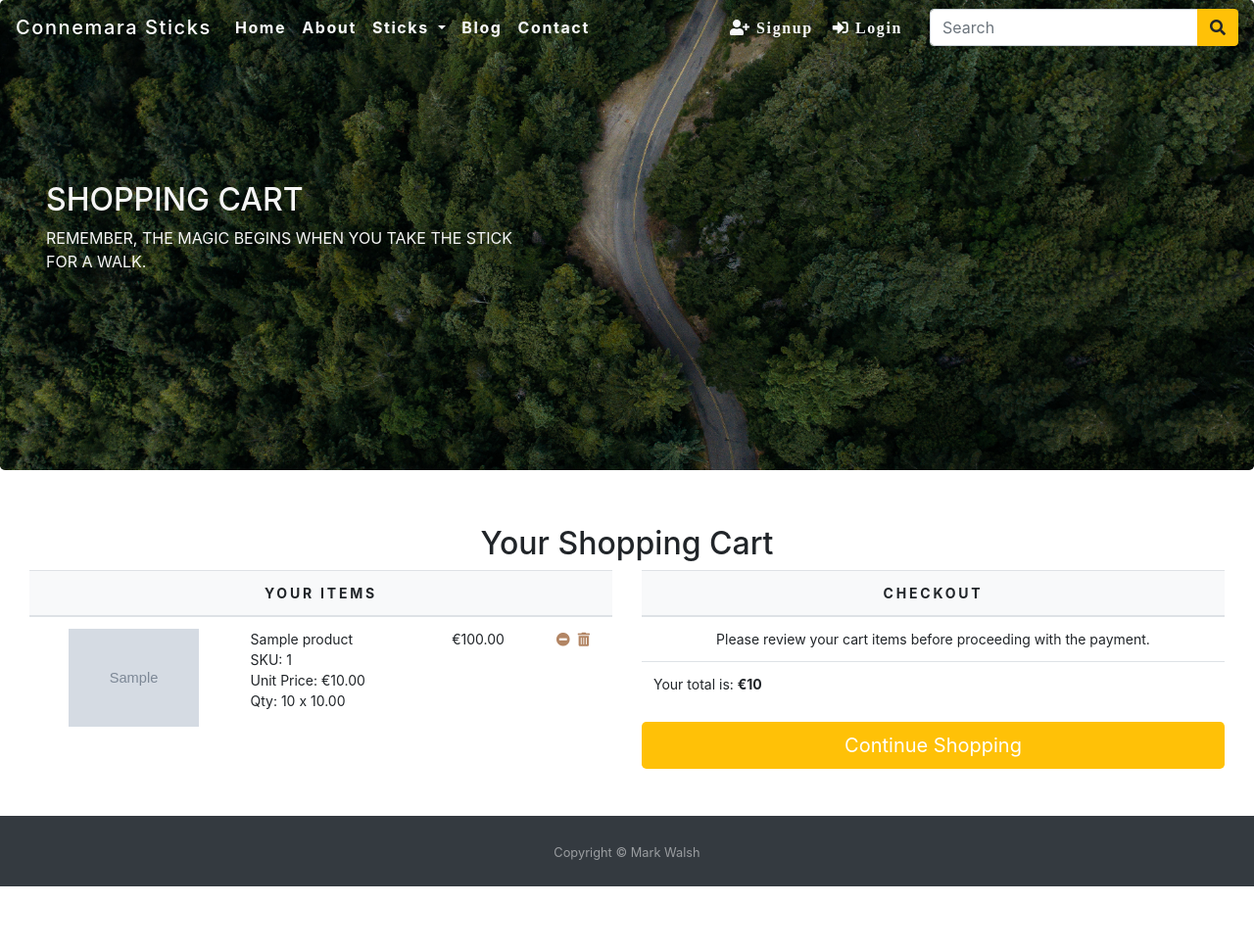
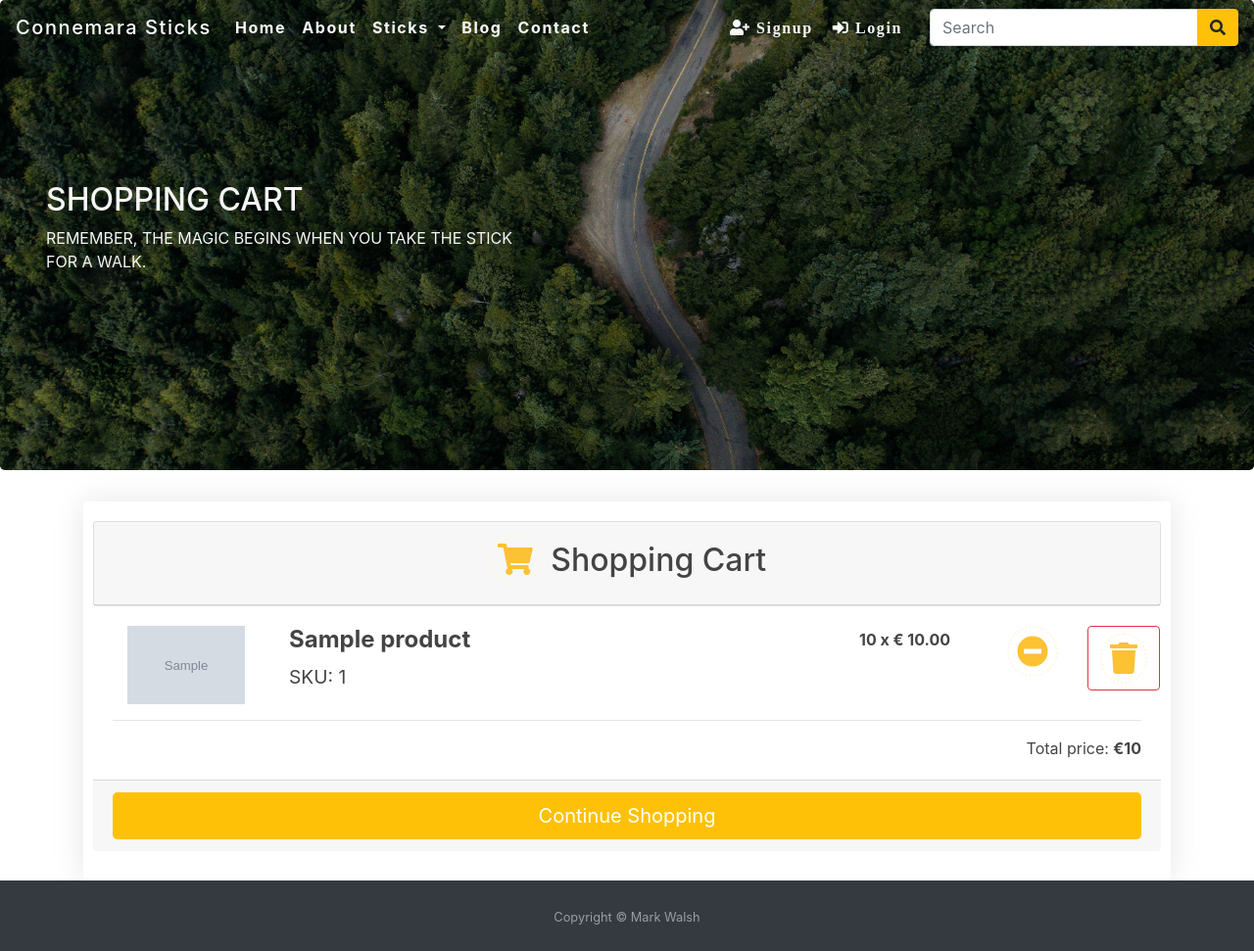
Before and after one commit to Squelsh84/connemara-sticks-ms4, a Django app: template cart/templates/cart.html in a window 1280 px wide. Shown: the whole page at 98% size. Before the commit the page ends 905 px from the top, so only its background shows below. Run offline with Django 3.2, Linux system fonts and the light colour scheme; tables that the repository leaves empty hold one stand-in row (values such as "Sample post"); the template is opened without the code that fills it: values that come from a table or form of the project are taken from there, most other values are stand-ins (such as "Sample title", 1, 10 or a date in 2020); grey boxes marked "Sample" are stand-in pictures; some libraries are stand-ins or nearby versions.

Commit message:
Changed the style of the shopping cart as it was causing major issues on smaller screens.

```diff
--- a/cart/templates/cart.html
+++ b/cart/templates/cart.html
@@ -23,104 +23,85 @@
 
 
 
+
 {% if not cart_items %}
-<div class="text-center">
+<div class="container contact pb-5">
+  <div class="text-center info-box">
     <br>
     <h1 class="text-center product_title">
       Your shopping cart is empty
     </h1>
     <br>
-  <p class="text-center">
+    <h4 class="text-center">
       Please click <a href="{% url 'index' %}">here</a> to continue shopping
-  </p>
+      <h4>
+  </div>
 </div>
 {% else %}
-<div class="container-fluid">
-  <div class="text-center">
-    <br>
-    <div class="text-center product_title">
-      <div class="title text-center">
-        <h2>Your Shopping Cart</h2>
+<div class="container contact ">
+  <div class=" info-box ">
+    <div class="card shopping-cart ">
+      <div class="card-header text-center ">
+        <h2>
+          <i class="fas fa-shopping-cart" aria-hidden="true"></i>
+          Shopping Cart</h2>
+      </div>
+    </div>
+
+    <div class=" card-body">
+      <!-- PRODUCT -->{% for cart_item in cart_items %}
+      <div class="row">
+        <div class="col-12 col-sm-12 col-md-2 text-center">
+          <img class="img-responsive" src="{{cart_item.product.image.url}}" alt="product" width="120" height="80">
+        </div>
+        <div class="col-12 text-sm-center col-sm-12 text-md-left col-md-6">
+          <h4 class="product-name"><strong>{{cart_item.product.name}}</strong></h4>
+          <h4>
+            <small>SKU: {{cart_item.product.id}}</small>
+          </h4>
+        </div>
+        <div class="col-12 col-sm-12 text-sm-center col-md-4 text-md-right row">
+          <div class="col-3 col-sm-3 col-md-6 text-md-right" style="padding-top: 5px">
+            <h6><strong>{{cart_item.quantity}} x € {{cart_item.product.price}}</strong></h6>
+          </div>
+          {% if cart_item.quantity < cart_item.product.stock %}
+          <div class="col-4 col-sm-4 col-md-4">
+
+            <div class="quantity">
+              <a href="{% url 'add_cart' cart_item.product.id %}"><i class="fas fa-plus-circle cart_icon"></i></a>
+              <a href="{% url 'cart_remove' cart_item.product.id %}"><i class="fas fa-minus-circle cart_icon"></i></a>
             </div>
 
           </div>
+
+          <div class="col-2 col-sm-2 col-md-2 text-right">
+            <a href="{% url 'cart_remove_product' cart_item.product.id %}" class="btn btn-outline-danger btn-xs">
+              <i class="fa fa-trash" aria-hidden="true"></i>
+            </a>
           </div>
-  <div class="row mx-auto">
-    <div class="col-12 col-sm-12 col-md-12 col-lg-6 text-center">
-      <table class="table cart_table">
-        <thead class="cart_thead">
-          <tr>
-            <th colspan="4">
-              Your items
-            </th>
-          </tr>
-        </thead>
-        {% for cart_item in cart_items %}
-        <tr>
-          <td>
-            <a href="cart_item.product.get_url">
-              <img src="{{cart_item.product.image.url}}" max-width="100" height="100" alt="product image">
+          {% else %}
+          <div class="col-4 col-sm-4 col-md-4">
+
+            <div class="quantity">
+              <a href="{% url 'cart_remove' cart_item.product.id %}"><i class="fas fa-minus-circle cart_icon"></i></a>
+            </div>
+          </div>
+          <div class="col-2 col-sm-2 col-md-2 text-right">
+            <a href="{% url 'cart_remove_product' cart_item.product.id %}" class="btn btn-outline-danger btn-xs">
+              <i class="fa fa-trash" aria-hidden="true"></i>
             </a>
-          </td>
-          <td class="text-left">
-            {{cart_item.product.name}}
-            <br>
-            SKU: {{cart_item.product.id}}
-            <br>
-            Unit Price: €{{cart_item.product.price}}
-            <br>
-            Qty: {{cart_item.quantity}} x {{cart_item.product.price}}
-          </td>
-          <td>
-            €{{cart_item.sub_total}}
-          </td>
-          {% if cart_item.quantity < cart_item.product.stock %}
-          <td>
-            &nbsp;<a href="{% url 'add_cart' cart_item.product.id %}"><i class="fas fa-plus-circle cart_icon"></i></a>
-            &nbsp;<a href="{% url 'cart_remove' cart_item.product.id %}"><i
-                class="fas fa-minus-circle cart_icon"></i></a>
-            &nbsp;<a href="{% url 'cart_remove_product' cart_item.product.id %}"><i
-                class="fas fa-trash-alt cart_icon"></i></a>
-          </td>
-          {% else %}
-          <td>
-            &nbsp;<a href="{% url 'cart_remove' cart_item.product.id %}"><i
-                class="fas fa-minus-circle cart_icon"></i></a>
-            &nbsp;<a href="{% url 'cart_remove_product' cart_item.product.id %}"><i
-                class="fas fa-trash-alt cart_icon"></i></a>
-          </td>
+          </div>
           {% endif %}
-        </tr>
+        </div>
+
+      </div>
       {% endfor %}
-
-      </table>
+      <hr>
+      <div class="text-md-right">
+        Total price: <b>€{{total}}</b>
       </div>
-    <div class="col-12 col-sm-12 col-md-12 col-lg-6 pb-5 text-center">
-      <table class="table cart_table">
-        <thead class="cart_thead">
-          <tr>
-            <th>
-              Checkout
-            </th>
-          </tr>
-        </thead>
-        <tbody>
-          <tr>
-            <td>
-              Please review your cart items before proceeding with the payment.
-            </td>
-          </tr>
-          <tr>
-            <td class="text-left">
-              Your total is: <strong>€{{total}}</strong>
-            </td>
-          </tr>
-        </tbody>
-      </table>
-
-
-
-      <div class="mx-auto">
+    </div>
+    <div class="card-footer">
       <form action="" method="POST">
         {% csrf_token %}
         <script src="https://checkout.stripe.com/checkout.js" class="stripe-button" data-key="{{ data_key }}"
@@ -129,10 +110,10 @@
           data-zip-code="true">
           </script>
       </form>
-        <a href="{% url 'index' %}" style="text-decoration: none;">
-          <button type="button" class="btn btn-lg btn-block bg-warning text-white">
+
+      <a type="button" href="{% url 'index' %}" class="btn btn-lg btn-block bg-warning text-white">
         Continue Shopping
-          </button>
+      </a>
       </a>
     </div>
   </div>
```
Also changed, not shown: static/media/product/guinnessstaff.jpg (added). Lines whose indentation alone changed are shown as unchanged.
